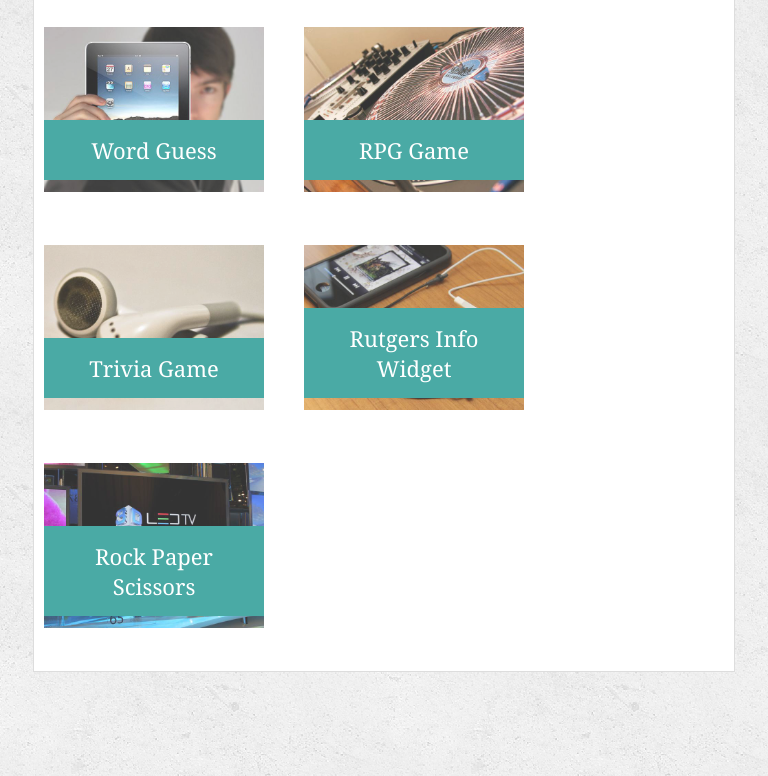
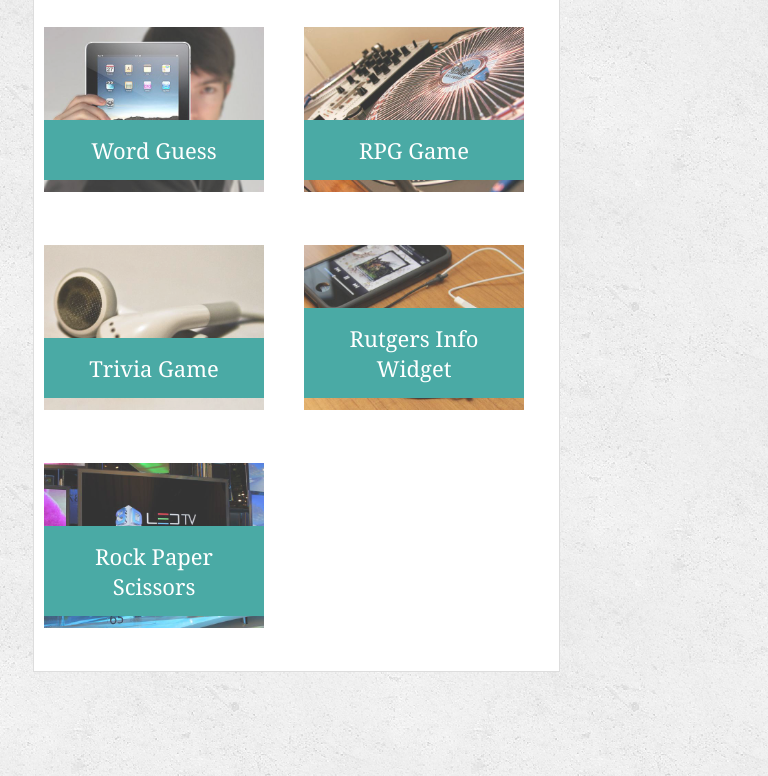
Before and after one commit to Cmader555/Responsive-Portfolio, a plain HTML site: page portfolio.html in a window 768 px wide. Shown: the part 251-1027 px from the top of the page. Drawn offline with Linux system fonts and the light colour scheme.

Commit message:
intial minor changes to 980px

```diff
--- a/assets/css/style.css
+++ b/assets/css/style.css
@@ -221,6 +221,14 @@ input[type=submit] {
 
 @media screen and (max-width: 980px) and (min-width:768px) {
 
+#imgsec {
+  width: 75%;
+  margin-left: 50px;
+}
+
+
+
+
 
 
 }
```
